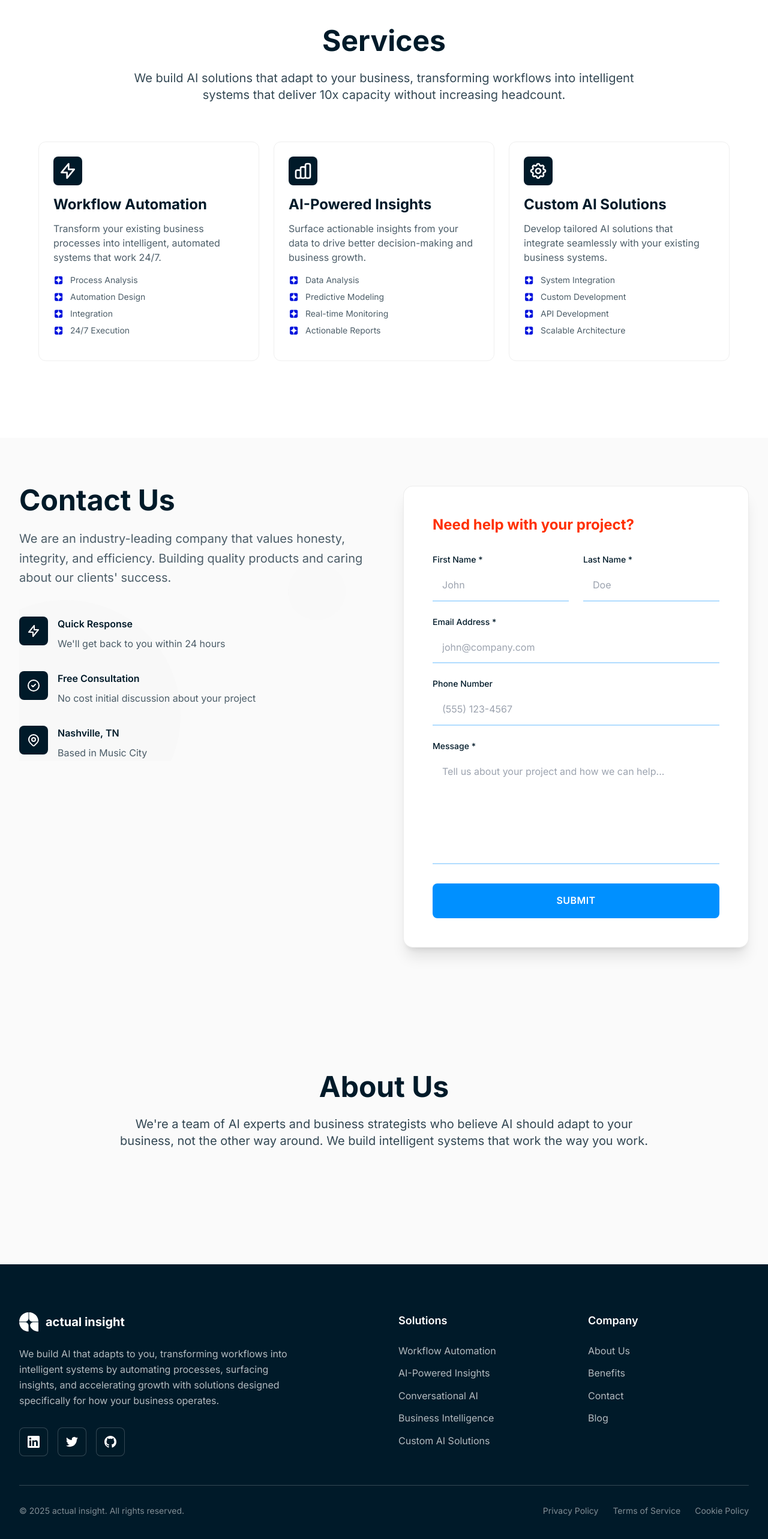
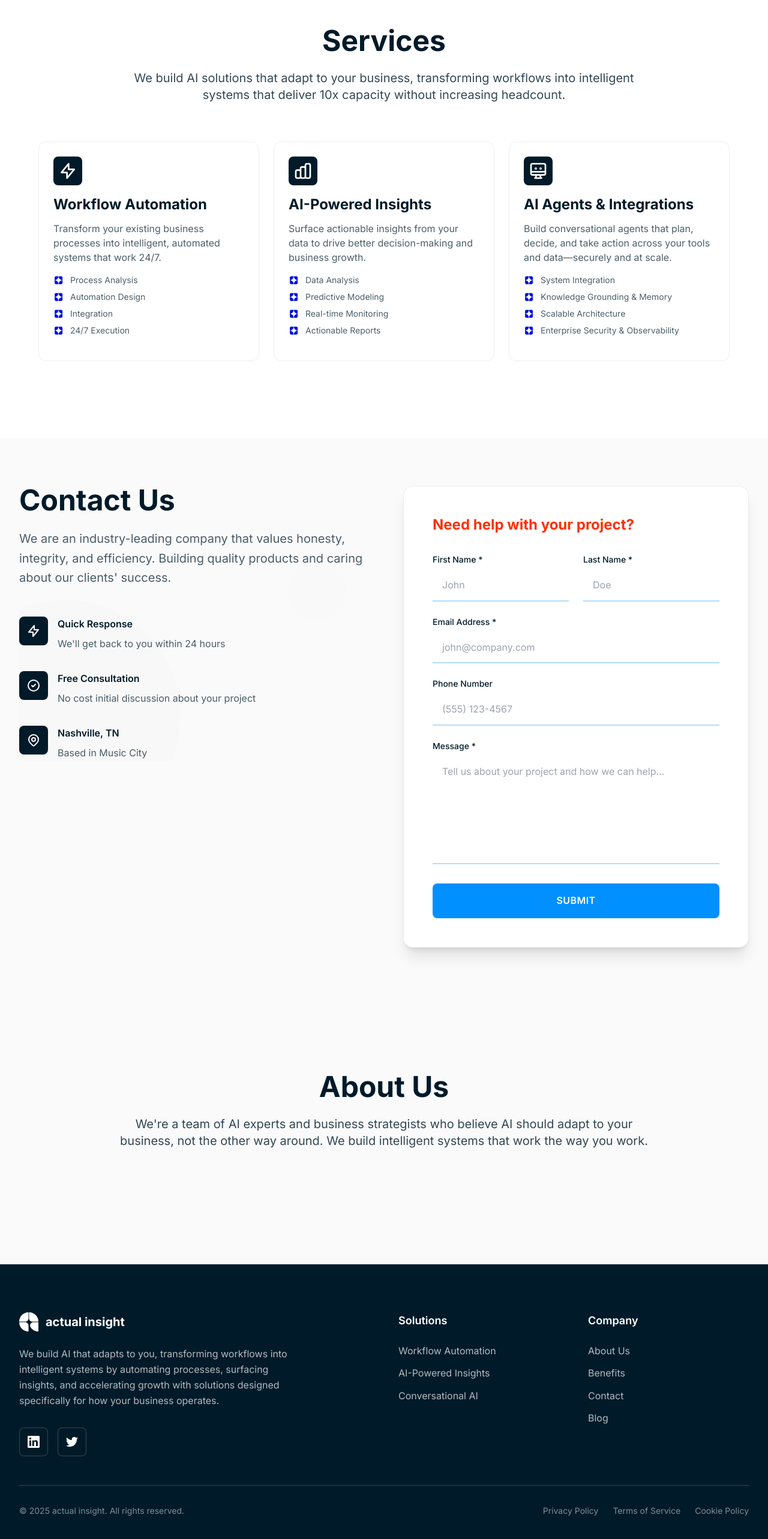
Before and after one commit to rhaann/website, a React (Create React App) app: page / in a window 1280 px wide. Shown: the part 3600-6166 px from the top of the page at 60% size. Built offline with nearby package versions, Linux system fonts and the light colour scheme.

Commit message:
updated services

```diff
--- a/src/components/Footer.tsx
+++ b/src/components/Footer.tsx
@@ -49,7 +49,7 @@ const Footer: React.FC = () => {
                     <path d="M23.953 4.57a10 10 0 01-2.825.775 4.958 4.958 0 002.163-2.723c-.951.555-2.005.959-3.127 1.184a4.92 4.92 0 00-8.384 4.482C7.69 8.095 4.067 6.13 1.64 3.162a4.822 4.822 0 00-.666 2.475c0 1.71.87 3.213 2.188 4.096a4.904 4.904 0 01-2.228-.616v.06a4.923 4.923 0 003.946 4.827 4.996 4.996 0 01-2.212.085 4.936 4.936 0 004.604 3.417 9.867 9.867 0 01-6.102 2.105c-.39 0-.779-.023-1.17-.067a13.995 13.995 0 007.557 2.209c9.053 0 13.998-7.496 13.998-13.985 0-.21 0-.42-.015-.63A9.935 9.935 0 0024 4.59z"/>
                   </svg>
                 </a>
-                <a
+                {/* <a
                   href="https://github.com/actualinsight"
                   target="_blank"
                   rel="noopener noreferrer"
@@ -58,7 +58,7 @@ const Footer: React.FC = () => {
                   <svg className="w-5 h-5" fill="currentColor" viewBox="0 0 24 24">
                     <path d="M12 0c-6.626 0-12 5.373-12 12 0 5.302 3.438 9.8 8.207 11.387.599.111.793-.261.793-.577v-2.234c-3.338.726-4.033-1.416-4.033-1.416-.546-1.387-1.333-1.756-1.333-1.756-1.089-.745.083-.729.083-.729 1.205.084 1.839 1.237 1.839 1.237 1.07 1.834 2.807 1.304 3.492.997.107-.775.418-1.305.762-1.604-2.665-.305-5.467-1.334-5.467-5.931 0-1.311.469-2.381 1.236-3.221-.124-.303-.535-1.524.117-3.176 0 0 1.008-.322 3.301 1.23.957-.266 1.983-.399 3.003-.404 1.02.005 2.047.138 3.006.404 2.291-1.552 3.297-1.23 3.297-1.23.653 1.653.242 2.874.118 3.176.77.84 1.235 1.911 1.235 3.221 0 4.609-2.807 5.624-5.479 5.921.43.372.823 1.102.823 2.222v3.293c0 .319.192.694.801.576 4.765-1.589 8.199-6.086 8.199-11.386 0-6.627-5.373-12-12-12z"/>
                   </svg>
-                </a>
+                </a> */}
               </div>
             </div>
 
@@ -81,16 +81,7 @@ const Footer: React.FC = () => {
                     Conversational AI
                   </a>
                 </li>
-                <li>
-                  <a href="#services" className="text-pure-white/70 hover:text-pure-white transition-colors duration-200">
-                    Business Intelligence
-                  </a>
-                </li>
-                <li>
-                  <a href="#services" className="text-pure-white/70 hover:text-pure-white transition-colors duration-200">
-                    Custom AI Solutions
-                  </a>
-                </li>
+
               </ul>
             </div>
 
--- a/src/components/Hero.tsx
+++ b/src/components/Hero.tsx
@@ -31,7 +31,7 @@ const Hero: React.FC = () => {
                 showAI
                   ? 'opacity-100 translate-x-0 text-[#0090FF]'
                   : 'opacity-0 -translate-x-8'
-              } ${showDifferent ? 'text-[#001A29]' : ''}`}
+              } ${showDifferent ? 'text-[#0013DC]' : ''}`}
             >
               AI
             </span>
--- a/src/components/Services.tsx
+++ b/src/components/Services.tsx
@@ -23,15 +23,16 @@ const Services: React.FC = () => {
       features: ['Data Analysis', 'Predictive Modeling', 'Real-time Monitoring', 'Actionable Reports']
     },
     {
-      title: 'Custom AI Solutions',
-      description: 'Develop tailored AI solutions that integrate seamlessly with your existing business systems.',
+      title: 'AI Agents & Integrations',
+      description: 'Build conversational agents that plan, decide, and take action across your tools and data—securely and at scale.',
       icon: (
         <svg className="w-8 h-8" fill="none" stroke="currentColor" viewBox="0 0 24 24">
-          <path strokeLinecap="round" strokeLinejoin="round" strokeWidth={2} d="M10.325 4.317c.426-1.756 2.924-1.756 3.35 0a1.724 1.724 0 002.573 1.066c1.543-.94 3.31.826 2.37 2.37a1.724 1.724 0 001.065 2.572c1.756.426 1.756 2.924 0 3.35a1.724 1.724 0 00-1.066 2.573c.94 1.543-.826 3.31-2.37 2.37a1.724 1.724 0 00-2.572 1.065c-.426 1.756-2.924 1.756-3.35 0a1.724 1.724 0 00-2.573-1.066c-1.543.94-3.31-.826-2.37-2.37a1.724 1.724 0 00-1.065-2.572c-1.756-.426-1.756-2.924 0-3.35a1.724 1.724 0 001.066-2.573c-.94-1.543.826-3.31 2.37-2.37.996.608 2.296.07 2.572-1.065z" />
-          <path strokeLinecap="round" strokeLinejoin="round" strokeWidth={2} d="M15 12a3 3 0 11-6 0 3 3 0 016 0z" />
+          <path strokeLinecap="round" strokeLinejoin="round" strokeWidth={2} d="M9.75 17L9 20l-1 1h8l-1-1-.75-3M3 13h18M5 17h14a2 2 0 002-2V5a2 2 0 00-2-2H5a2 2 0 00-2 2v10a2 2 0 002 2z" />
+          <circle cx="9" cy="9" r="1" />
+          <circle cx="15" cy="9" r="1" />
         </svg>
       ),
-      features: ['System Integration', 'Custom Development', 'API Development', 'Scalable Architecture']
+      features: ['System Integration', 'Knowledge Grounding & Memory', 'Scalable Architecture', 'Enterprise Security & Observability']
     }
   ];
 
```
